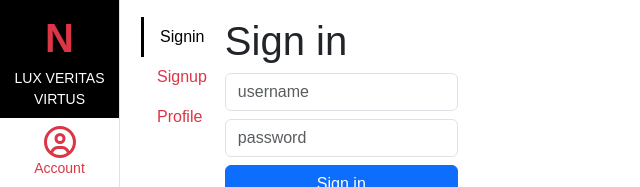
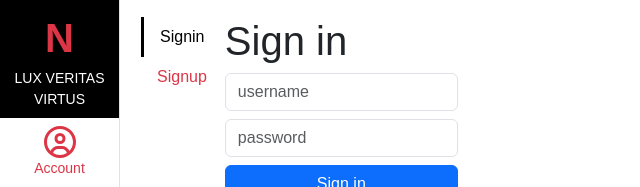
Before and after one commit to Tommytian993/coursework-cs4530, a React (Create React App) app: page /#/Kanbas/Account/Signin in a window 1280 px wide. Shown: the top 187 px of the page, without its empty margins (0-640 px from the left). Built offline with nearby package versions, Linux system fonts and the light colour scheme.

Commit message:
feat(navigation): implement dynamic account navigation based on user login status

```diff
--- a/src/Kanbas/Account/Navigation.tsx
+++ b/src/Kanbas/Account/Navigation.tsx
@@ -1,29 +1,27 @@
-import { Link } from "react-router-dom";
+import { Link, useLocation } from "react-router-dom";
+import { useSelector } from "react-redux";
 
 export default function AccountNavigation() {
+  const { currentUser } = useSelector((state: any) => state.accountReducer);
+  const links = currentUser ? ["Profile"] : ["Signin", "Signup"];
+  const { pathname } = useLocation();
+
   return (
     <div id="wd-account-navigation" className="wd list-group fs-5 rounded-0">
-      <Link
-        to={`/Kanbas/Account/Signin`}
-        className="list-group-item active border border-0"
-      >
-        {" "}
-        Signin{" "}
-      </Link>
-      <Link
-        to={`/Kanbas/Account/Signup`}
-        className="list-group-item text-danger border border-0"
-      >
-        {" "}
-        Signup{" "}
-      </Link>
-      <Link
-        to={`/Kanbas/Account/Profile`}
-        className="list-group-item text-danger border border-0"
-      >
-        {" "}
-        Profile{" "}
-      </Link>
+      {links.map((link) => {
+        const isActive = pathname.includes(link);
+        return (
+          <Link
+            key={link}
+            to={`/Kanbas/Account/${link}`}
+            className={`list-group-item border border-0 ${
+              isActive ? "active" : "text-danger"
+            }`}
+          >
+            {link}
+          </Link>
+        );
+      })}
     </div>
   );
 }
--- a/src/Kanbas/Account/index.tsx
+++ b/src/Kanbas/Account/index.tsx
@@ -1,10 +1,13 @@
 import { Routes, Route, Navigate } from "react-router";
+import { useSelector } from "react-redux";
 import AccountNavigation from "./Navigation";
 import Profile from "./Profile";
 import Signin from "./Signin";
 import Signup from "./Signup";
 
 export default function Account() {
+  const { currentUser } = useSelector((state: any) => state.accountReducer);
+
   return (
     <div id="wd-account-screen">
       <table>
@@ -16,7 +19,15 @@ export default function Account() {
             <Routes>
               <Route
                 path="/"
-                element={<Navigate to="/Kanbas/Account/Signin" />}
+                element={
+                  <Navigate
+                    to={
+                      currentUser
+                        ? "/Kanbas/Account/Profile"
+                        : "/Kanbas/Account/Signin"
+                    }
+                  />
+                }
               />
               <Route path="/Signin" element={<Signin />} />
               <Route path="/Profile" element={<Profile />} />
```
